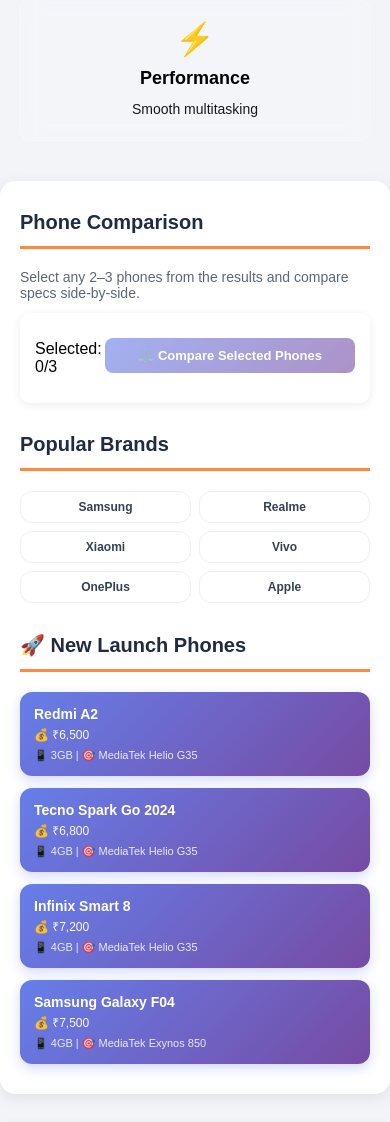
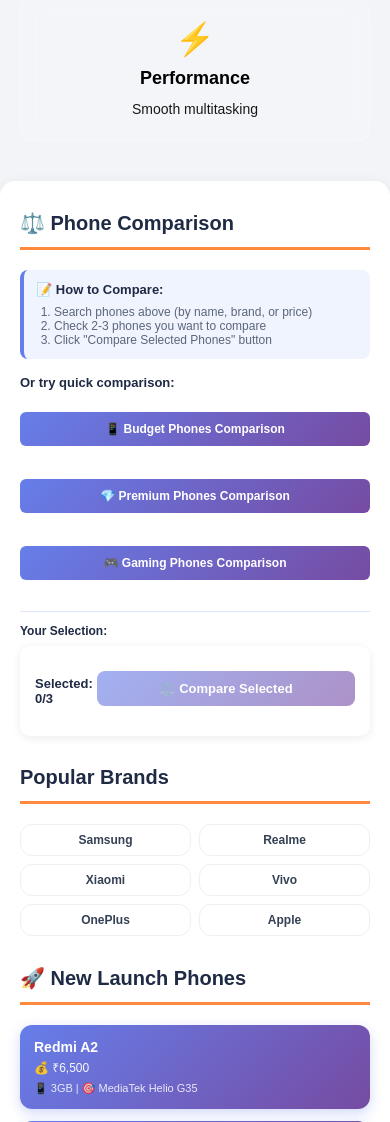
Before and after one commit to Shubh10091997/top3-mobile, a Flask app: page / in a window 390 px wide. Shown: the part 3729-4851 px from the top of the page. Run offline with Flask 3, Linux system fonts and the light colour scheme.

Commit message:
Add interactive phone comparison feature with quick compare buttons and improved UI

```diff
--- a/templates/index.html
+++ b/templates/index.html
@@ -603,14 +603,36 @@
 
     <!-- Right Side: Phone Comparison -->
     <div class="specs-sidebar">
-      <div class="section-title-side">Phone Comparison</div>
+      <div class="section-title-side">⚖️ Phone Comparison</div>
       <div class="comparison-sidebar">
-        <p style="margin: 0 0 12px 0; color: #5b667a; font-size: 14px;">Select any 2–3 phones from the results and compare specs side‑by‑side.</p>
-        <div class="compare-bar" id="compareBar">
-          <span id="compareCount">Selected: 0/3</span>
-          <button id="compareBtn" onclick="openComparison()" class="compare-button" disabled>
-            ⚖️ Compare Selected Phones
+        <div style="background: #f0f4ff; border-radius: 8px; padding: 12px; margin-bottom: 16px; border-left: 4px solid #667eea;">
+          <p style="margin: 0; color: #1f2a44; font-size: 13px; font-weight: 600;">📝 How to Compare:</p>
+          <ol style="margin: 8px 0 0 0; padding-left: 18px; font-size: 12px; color: #5b667a;">
+            <li>Search phones above (by name, brand, or price)</li>
+            <li>Check 2-3 phones you want to compare</li>
+            <li>Click "Compare Selected Phones" button</li>
+          </ol>
+        </div>
+        <p style="margin: 0 0 12px 0; color: #1f2a44; font-size: 13px; font-weight: 600;">Or try quick comparison:</p>
+        <div style="display: grid; gap: 8px; margin-bottom: 16px;">
+          <button onclick="quickCompare(['Samsung Galaxy A14', 'Redmi Note 12', 'Realme 10'])" style="background: linear-gradient(135deg, #667eea 0%, #764ba2 100%); color: white; border: none; padding: 10px 12px; border-radius: 6px; cursor: pointer; font-size: 12px; font-weight: 600; transition: all 0.3s;" onmouseover="this.style.transform='translateY(-2px)'; this.style.boxShadow='0 4px 12px rgba(102, 126, 234, 0.4)';" onmouseout="this.style.transform='translateY(0)'; this.style.boxShadow='none';">
+            📱 Budget Phones Comparison
           </button>
+          <button onclick="quickCompare(['iPhone 14', 'Samsung Galaxy S23', 'OnePlus 11'])" style="background: linear-gradient(135deg, #667eea 0%, #764ba2 100%); color: white; border: none; padding: 10px 12px; border-radius: 6px; cursor: pointer; font-size: 12px; font-weight: 600; transition: all 0.3s;" onmouseover="this.style.transform='translateY(-2px)'; this.style.boxShadow='0 4px 12px rgba(102, 126, 234, 0.4)';" onmouseout="this.style.transform='translateY(0)'; this.style.boxShadow='none';">
+            💎 Premium Phones Comparison
+          </button>
+          <button onclick="quickCompare(['Samsung Galaxy A54', 'Realme 11', 'Xiaomi 13'])" style="background: linear-gradient(135deg, #667eea 0%, #764ba2 100%); color: white; border: none; padding: 10px 12px; border-radius: 6px; cursor: pointer; font-size: 12px; font-weight: 600; transition: all 0.3s;" onmouseover="this.style.transform='translateY(-2px)'; this.style.boxShadow='0 4px 12px rgba(102, 126, 234, 0.4)';" onmouseout="this.style.transform='translateY(0)'; this.style.boxShadow='none';">
+            🎮 Gaming Phones Comparison
+          </button>
+        </div>
+        <div style="border-top: 1px solid #e0e5ff; padding-top: 12px;">
+          <p style="margin: 0 0 8px 0; color: #1f2a44; font-size: 12px; font-weight: 600;">Your Selection:</p>
+          <div class="compare-bar" id="compareBar">
+            <span id="compareCount" style="font-size: 13px; color: #1f2a44; font-weight: 600;">Selected: 0/3</span>
+            <button id="compareBtn" onclick="openComparison()" class="compare-button" disabled>
+              ⚖️ Compare Selected
+            </button>
+          </div>
         </div>
       </div>
 
@@ -942,6 +964,30 @@
     }
   }
 
+  function quickCompare(phoneNames) {
+    // Find valid phones from the list
+    const validPhones = phoneNames.filter(name =>
+      allPhones.some(p => p.name.toLowerCase() === name.toLowerCase())
+    );
+
+    if (validPhones.length < 2) {
+      alert('Could not find all requested phones. Please search and select phones manually.');
+      return;
+    }
+
+    // Clear previous selection
+    selectedPhones = validPhones.slice(0, 3);
+
+    // Update UI
+    const count = document.getElementById('compareCount');
+    if (count) {
+      count.textContent = `Selected: ${selectedPhones.length}/3`;
+    }
+
+    // Open comparison
+    openComparison();
+  }
+
   function openSignIn() {
     const modal = document.getElementById('signInModal');
     if (modal) {
```
Also changed, not shown: other parts of templates/index.html (+33 -1 lines).
